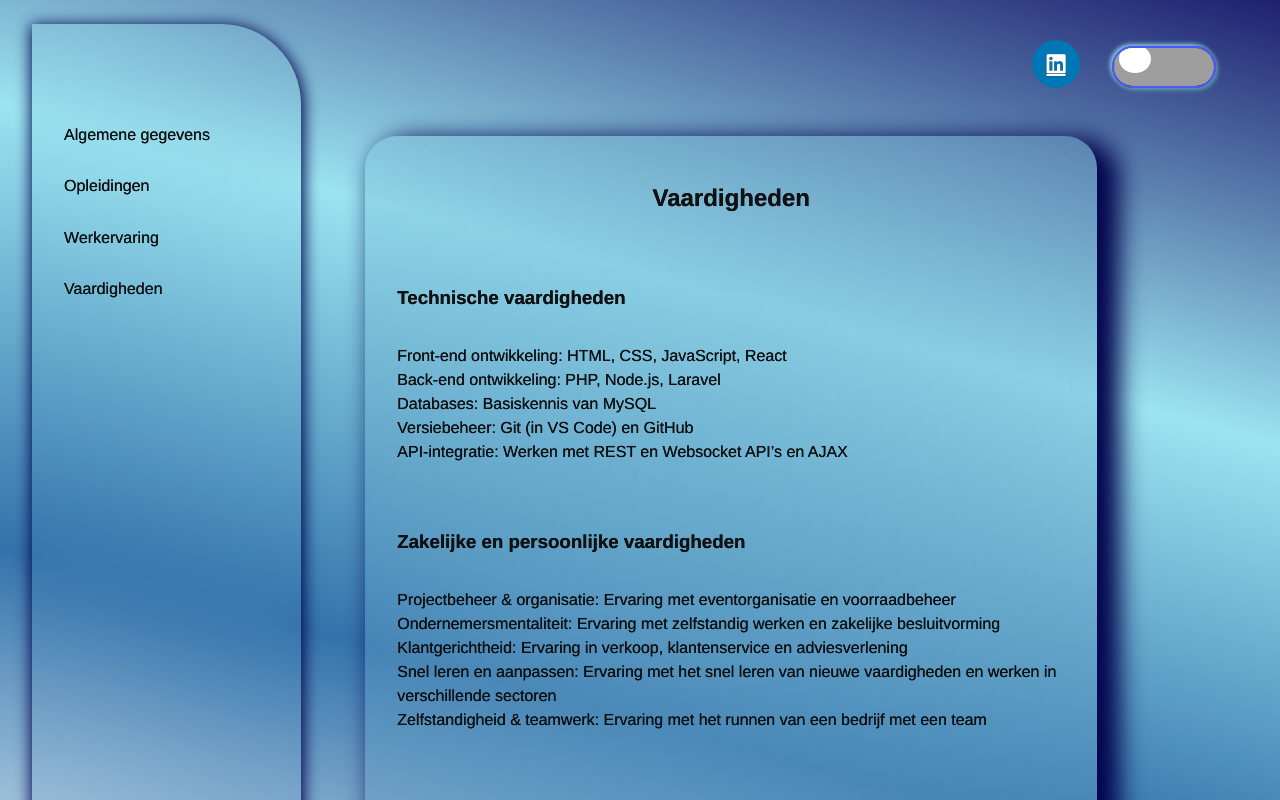
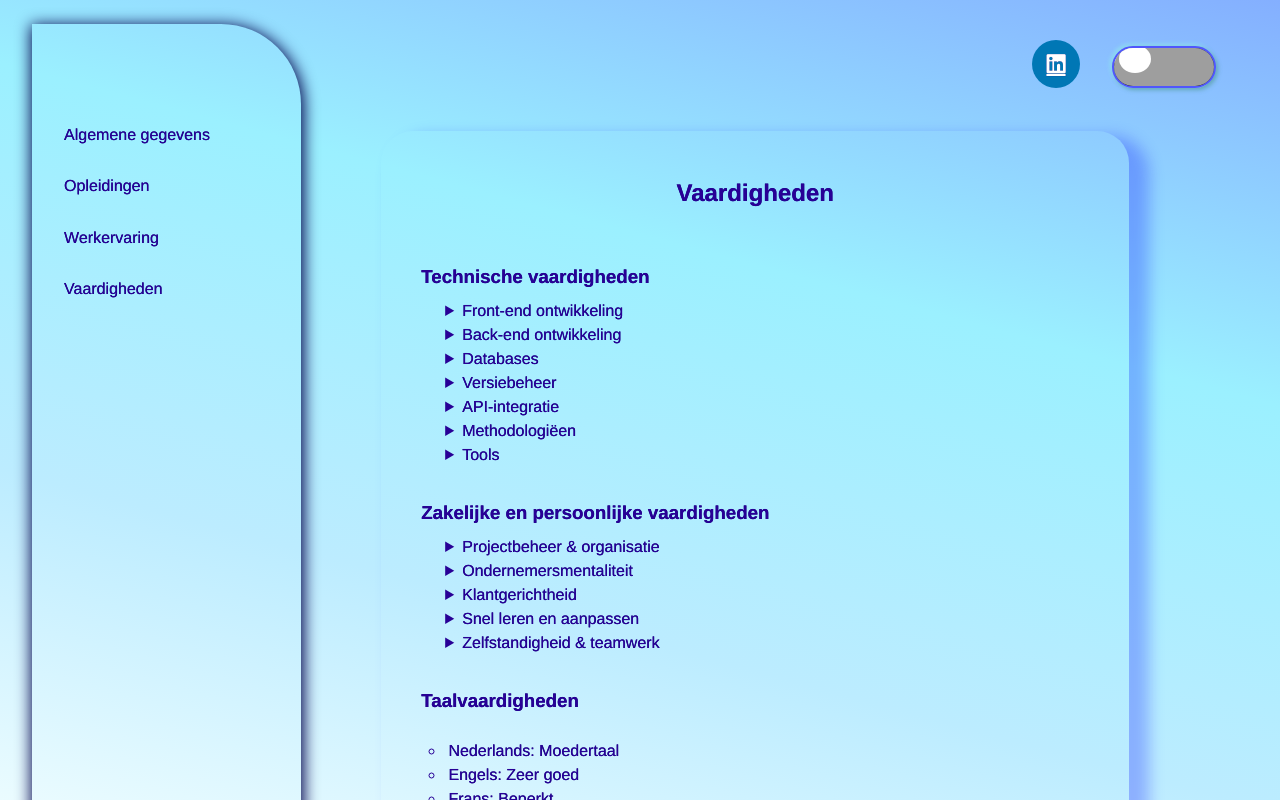
Before and after one commit to karavdv/curriculum-vitae, a React (Vite) app: page /vaardigheden in a window 1280 px wide. Shown: the top 800 px of the page. Built offline with nearby package versions, Linux system fonts and the light colour scheme; grey boxes are pictures that could not be loaded.

Commit message:
light-mode,vaardigheden, toggle, opleidingen

```diff
--- a/src/components/Opleiding.jsx
+++ b/src/components/Opleiding.jsx
@@ -21,7 +21,7 @@ export const Opleiding = () => {
     <section className="opleiding">
       <h2>Opleidingsgeschiedenis</h2>
       <ul>
-        {opleidingen.map((opleiding, index) => (
+        {opleidingen.toReversed().map((opleiding, index) => (
           <li key={index} className="opleiding-item">
             <h3>{opleiding.instelling}</h3>
             <p><strong>{opleiding.diploma}</strong></p>
--- a/src/components/ThemeToggle.jsx
+++ b/src/components/ThemeToggle.jsx
@@ -3,15 +3,17 @@ import "./../css/themeToggle.css";
 
 export const ThemeToggle = () => {
   // Haal de eerdere voorkeur uit localStorage of volg het systeemthema
-  const getInitialTheme = () => {
+  /*const ThemeToggle = () => {
     const savedTheme = localStorage.getItem("darkMode");
     if (savedTheme) {
       return savedTheme === "dark";
     }
     return window.matchMedia("(prefers-color-scheme: dark)").matches;
-  };
+  };*/
 
-  const [isDarkMode, setIsDarkMode] = useState(getInitialTheme());
+  const [isDarkMode, setIsDarkMode] = useState(() => {
+    return localStorage.getItem("darkMode") === "true";
+});
 
   useEffect(() => {
     // Zet het `data-theme` attribuut op <body>
@@ -21,18 +23,22 @@ export const ThemeToggle = () => {
     localStorage.setItem("darkMode", isDarkMode ? "dark" : "light");
   }, [isDarkMode]);
 
+  const toggleTheme = () => {
+    setIsDarkMode((prev) => !prev);
+};
+
   return (
-    <div className="toggle-mode custom-toggle">
+    <div className="toggle-mode custom-toggle" onClick={toggleTheme}>
       <input
         type="checkbox"
-        id="toggle-mode-checkbox"
         className="toggle-mode-checkbox"
         checked={isDarkMode}
-        onChange={() => setIsDarkMode(!isDarkMode)}
+        readOnly
         aria-label="Schakel tussen lichte en donkere modus"
       />
       <label htmlFor="toggle-mode-checkbox" className="toggle-mode-checkbox-label"></label>
       <span className="day-image"></span>
+      <span className="toggle-ball"></span>
       <i className="sun fa fa-sun"></i>
       <i className="moon fas fa-moon"></i>
     </div>
--- a/src/components/Vaardigheden.jsx
+++ b/src/components/Vaardigheden.jsx
@@ -1,43 +1,51 @@
 export const Vaardigheden = () => {
-  const technischeVaardigheden = [
-    "Front-end ontwikkeling: HTML, CSS, JavaScript, React",
-    "Back-end ontwikkeling: PHP, Node.js, Laravel",
-    "Databases: Basiskennis van MySQL",
-    "Versiebeheer: Git (in VS Code) en GitHub",
-    "API-integratie: Werken met REST en Websocket API’s en AJAX",
-  ];
+  const technischeVaardigheden = {
+    "Front-end ontwikkeling": ["HTML", "CSS", "JavaScript", "React", "Bootstrap"],
+    "Back-end ontwikkeling": ["PHP", "Node.js", "Laravel"],
+    "Databases": ["Basiskennis SQL", "MySQL", "SQLite", "Redis"],
+    "Versiebeheer": ["Git (in VS Code)", "GitHub"],
+    "API-integratie": ["REST API’s (private en public)", "Websocket API’s", "AJAX"],
+    "Methodologiëen": ["SCRUM", "Agile", "Mobile first"],
+    "Tools": ["Trello", "Kittl", "Canva"]
+  };
 
-  const zakelijkeVaardigheden = [
-    "Projectbeheer & organisatie: Ervaring met eventorganisatie en voorraadbeheer",
-    "Ondernemersmentaliteit: Ervaring met zelfstandig werken en zakelijke besluitvorming",
-    "Klantgerichtheid: Ervaring in verkoop, klantenservice en adviesverlening",
-    "Snel leren en aanpassen: Ervaring met het snel leren van nieuwe vaardigheden en werken in verschillende sectoren",
-    "Zelfstandigheid & teamwerk: Ervaring met het runnen van een bedrijf met een team"
-  ];
+  const zakelijkeVaardigheden = {
+    "Projectbeheer & organisatie": ["Eventorganisatie", "Voorraadbeheer"],
+    "Ondernemersmentaliteit": ["Zaakvoerster", "Zakelijke besluitvorming"],
+    "Klantgerichtheid": ["Verkoop", "Klantenservice", "Adviesverlening"],
+    "Snel leren en aanpassen": ["Snel leren van nieuwe vaardigheden", "Werken in verschillende sectoren"],
+    "Zelfstandigheid & teamwerk": ["Zelfstandig werken", "Werken in teamverband", "Teamleader"]
+  };
 
-  const talen = [
-    "Nederlands: Moedertaal",
-    "Engels: Zeer goed",
-    "Frans: Beperkt"
-  ];
+  const talen = ["Nederlands: Moedertaal", "Engels: Zeer goed", "Frans: Beperkt"];
 
   return (
     <section className="vaardigheden">
       <h2>Vaardigheden</h2>
 
       <h3>Technische vaardigheden</h3>
-      <ul>
-        {technischeVaardigheden.map((vaardigheid, index) => (
-          <li key={index}>{vaardigheid}</li>
-        ))}
-      </ul>
+      {Object.entries(technischeVaardigheden).map(([categorie, vaardigheden], index) => (
+        <details key={index}>
+          <summary>{categorie}</summary>
+          <ul className="vaardigheden">
+            {vaardigheden.map((vaardigheid, idx) => (
+              <li key={idx}>{vaardigheid}</li>
+            ))}
+          </ul>
+        </details>
+      ))}
 
       <h3>Zakelijke en persoonlijke vaardigheden</h3>
-      <ul>
-        {zakelijkeVaardigheden.map((vaardigheid, index) => (
-          <li key={index}>{vaardigheid}</li>
-        ))}
-      </ul>
+      {Object.entries(zakelijkeVaardigheden).map(([categorie, vaardigheden], index) => (
+        <details key={index}>
+          <summary>{categorie}</summary>
+          <ul className="vaardigheden">
+            {vaardigheden.map((vaardigheid, idx) => (
+              <li key={idx}>{vaardigheid}</li>
+            ))}
+          </ul>
+        </details>
+      ))}
 
       <h3>Taalvaardigheden</h3>
       <ul>
--- a/src/css/index.css
+++ b/src/css/index.css
@@ -13,15 +13,16 @@
 }
 
 [data-theme="light"] {
-  --tekst-kleur: #121213f6;
-  text-shadow: 0.1px 0.1px #000000;
-  --achtergrondkleur: repeating-linear-gradient(15deg, #ecfafdea, #1a61a0e3, #90e1efe5, #03055ee3);
+  --tekst-kleur: #280096;
+  text-shadow: 0.1px 0.1px #0c007a;
+  --achtergrondkleur: repeating-linear-gradient(15deg, #f5ffff, #bcecff, #9bf0ff, #84afff);
   --achtergrondkleur-hover: #03054e;
-  --contrast-tekst-hover: #00b4d8;
+  --contrast-tekst-hover: #03d5ff;
   --box-shadow-nav: #03054e;
   --box-shadow-navlink: #0077b6;
-  --box-shadow-section: #03054e;
+  --box-shadow-section: #020bfa44;
   --achtergrond-nav: transparent;
+  --hamburger-menu: #280096;
 }
 
 [data-theme="dark"] {
@@ -32,8 +33,9 @@
   --contrast-tekst-hover: #3f5efb;
   --box-shadow-nav: #000000;
   --box-shadow-navlink: #3f5efb;
-  --box-shadow-section: #192769;
+  --box-shadow-section: #2b49df94;
   --achtergrond-nav: linear-gradient(30deg, #0048bd, #011c33);
+  --hamburger-menu: rgba(255, 255, 255, 0.87);
 }
 
 body {
--- a/src/css/navbar.css
+++ b/src/css/navbar.css
@@ -9,7 +9,7 @@ nav {
   display: flex;
   align-items: flex-start;
   justify-content: flex-end;
-  background: var(--achtergrond-nav);
+  background: var(--achtergrondkleur);
   padding: 1rem;
   margin-top: 1rem;
   border-radius: 50%;
@@ -81,7 +81,7 @@ nav a:hover {
 .bar {
   width: 25px;
   height: 3px;
-  background-color: white;
+  background-color: var(--hamburger-menu);
   transition: 0.3s;
   z-index: 1001;
 }
@@ -114,10 +114,7 @@ nav a:hover {
     padding: 0;
     padding-left: 1.2rem;
     height: 100vh;
-    background-image: var(--achtergrond-nav);
-    backdrop-filter: blur(30px);
-    -webkit-backdrop-filter: blur(30px);
-    /* voor Safari-ondersteuning */
+    background: var(--achtergrond-nav);
     box-shadow: 1px 3px 15px 2px var(--box-shadow-nav);
     border-radius: 0;
     border-top-right-radius: 5rem;
--- a/src/css/sections.css
+++ b/src/css/sections.css
@@ -2,25 +2,26 @@
 
 section {
   width: 90%;
-  margin: 1rem 0;
-  padding: 1.5rem 1rem;
+  margin: 2rem 0;
+  padding: 1.5rem;
   border-radius: 2rem;
   box-shadow:
-    15px 10px 25px 8px var(--box-shadow-section),
-    -10px -8px 25px 8px var(--box-shadow-section);
+    15px 10px 15px 5px var(--box-shadow-section),
+    -8px -5px 15px 5px var(--box-shadow-section);
+  text-align: left;
+}
+
+section h2 {
   text-align: center;
-  backdrop-filter: blur(300px);
-  -webkit-backdrop-filter: blur(90px);
-  /* voor Safari-ondersteuning */
+}
+
+section h3 {
+  margin-top: 2rem;
+  margin-bottom: 0.5rem;
 }
 
 section p {
   margin: 0.3rem auto;
-}
-
-section h3 {
-  margin-top: 3rem;
-  margin-bottom: 1rem;
 }
 
 section ul {
@@ -31,23 +32,37 @@ section li {
   list-style: none;
 }
 
+details {
+  margin-left: 2.5rem;
+}
+
+.vaardigheden {
+  margin-top: 0.7rem;
+}
+
+.vaardigheden li {
+  list-style: circle ;
+  margin-left: 2.5rem;
+  padding-left: 0.2rem;
+}
+
 
 @media (min-width: 700px) {
 
   section {
     display: flex;
     align-self: stretch;
+    margin: 1rem ;
     flex-direction: column;
     max-width: 700px;
     box-shadow:
-      15px 10px 25px 8px var(--box-shadow-section);
+      15px 10px 15px 5px var(--box-shadow-section);
 
   }
 
   section p,
   section h3,
   section li {
-    text-align: left;
     padding-left: 1rem;
   }
 }
--- a/src/css/social.css
+++ b/src/css/social.css
@@ -16,7 +16,7 @@
 
 .social:hover {
   color: #0077B5;
-  background: #fff;
+  background: #ffffff;
 }
 
 @media (min-width: 700px) {
--- a/src/css/themeToggle.css
+++ b/src/css/themeToggle.css
@@ -24,8 +24,18 @@
     display: none;
 }
 
+.toggle-mode-checkbox-label {
+    position: absolute;
+    width: 100%;
+    height: 100%;
+    cursor: pointer;
+    top: 0;
+    left: 0;
+    z-index: 10;
+}
+
 /* Witte schakelknop */
-.toggle-mode-checkbox-label {
+.toggle-ball {
     position: absolute;
     left: 3px;
     top: 30%;
@@ -35,12 +45,11 @@
     height: 22px;
     border-radius: 50%;
     background-color: rgba(243, 241, 241, 0.9);
-    cursor: pointer;
     transition: transform 1s ease;
 }
 
 /* Verplaatsen van de knop bij inschakelen van dark mode */
-.toggle-mode-checkbox:checked+.toggle-mode-checkbox-label {
+[data-theme="dark"] .toggle-ball  {
     transform: translateX(40px);
 }
 
@@ -57,7 +66,7 @@
     transition: opacity 0.5s ease;
 }
 
-.toggle-mode-checkbox:checked~.day-image {
+[data-theme="dark"] .day-image {
     opacity: 0;
 }
 
@@ -94,14 +103,14 @@
         box-shadow: 2px 2px 4px #5ea4b1e5, -2px -2px 4px #90e1efe5;
     }
 
-    .toggle-mode-checkbox-label {
+    .toggle-ball {
         left: 5px;
         width: 32px;
         height: 28px;
         background-color: rgb(255, 255, 255);
     }
 
-    .toggle-mode-checkbox:checked+.toggle-mode-checkbox-label {
+    [data-theme="dark"] .toggle-ball {
         transform: translateX(55px);
     }
 
```
